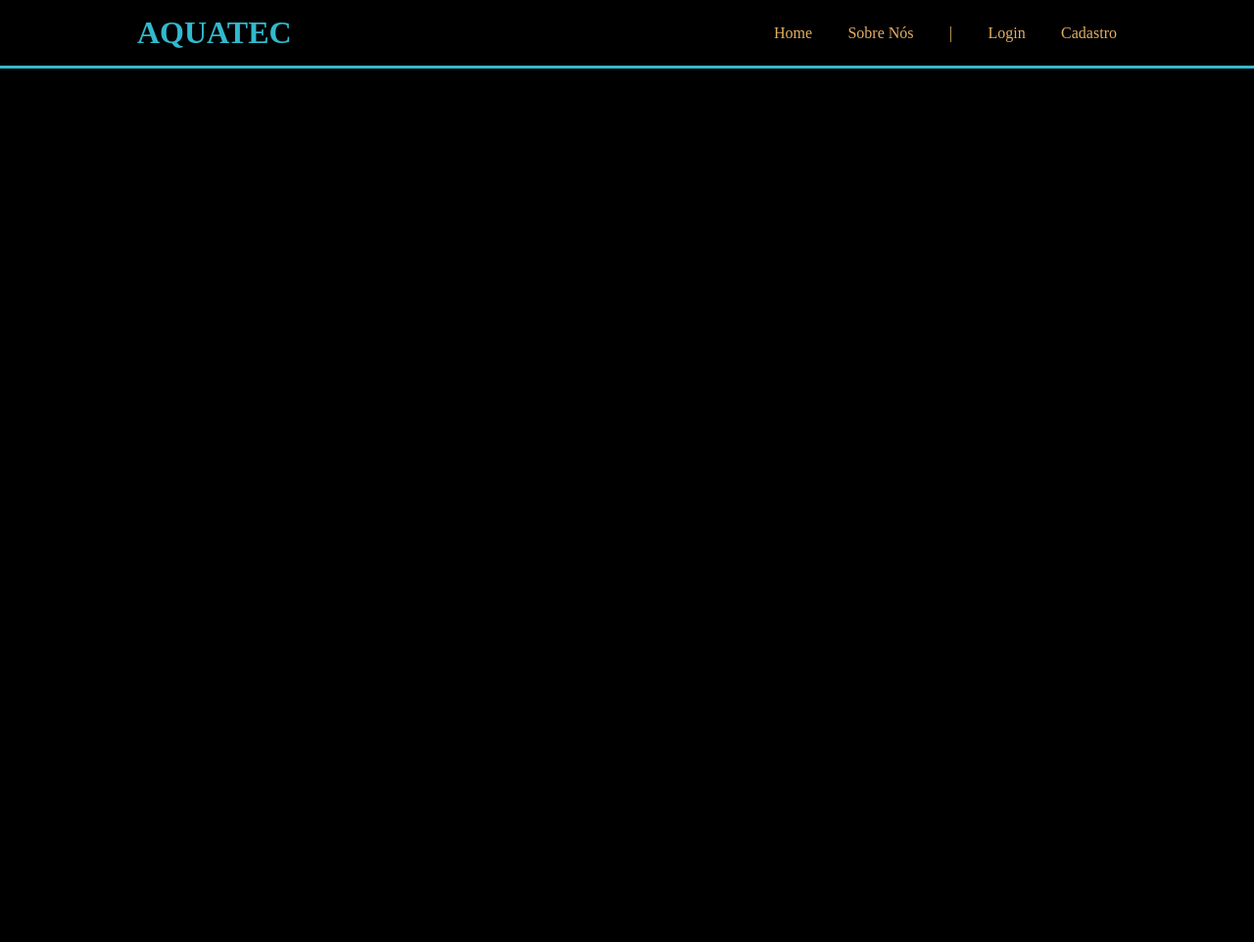
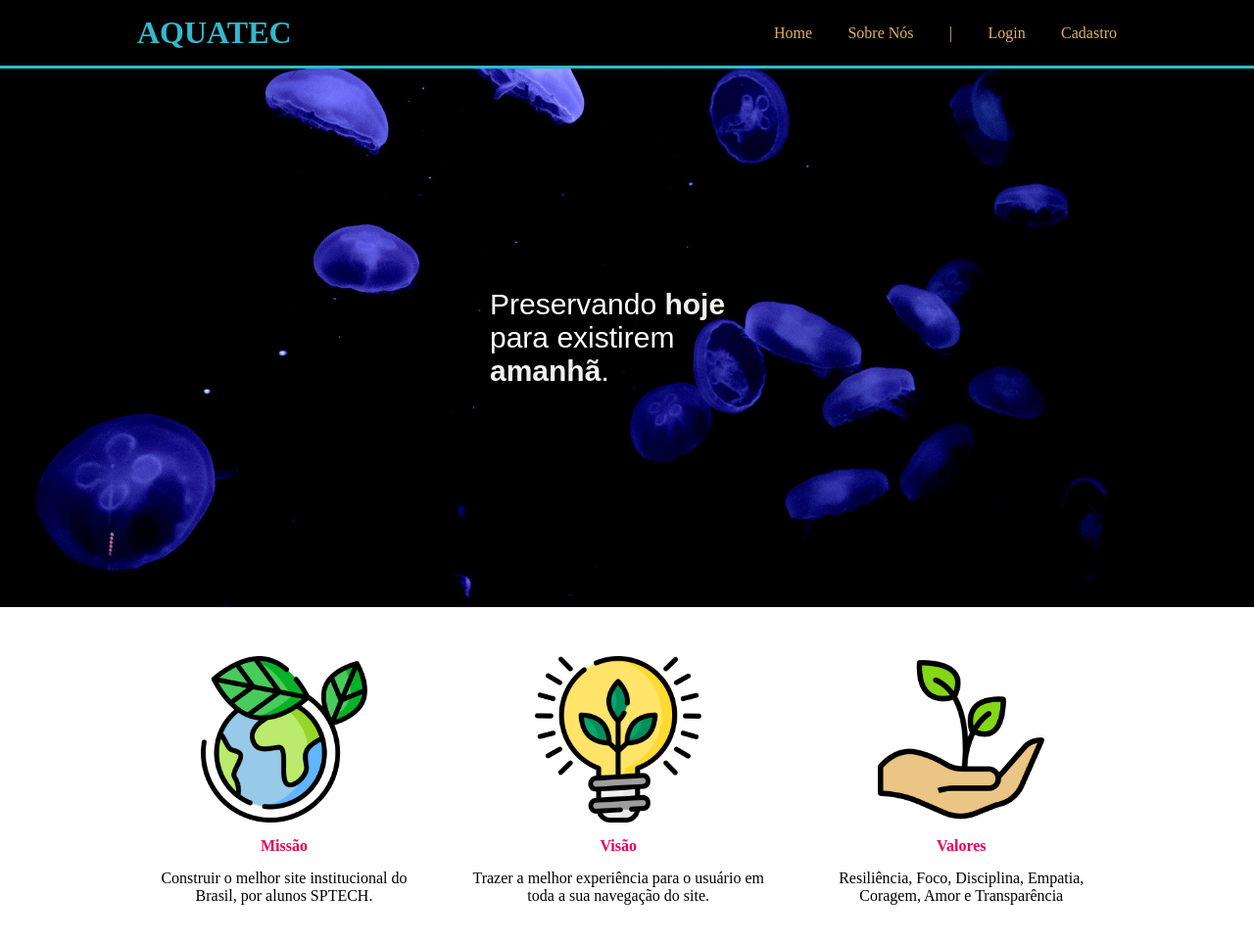
Before and after one commit to lealivia/Site-Aula1, a plain HTML site: page index.HTML in a window 1280 px wide. Shown: the whole page at 98% size. Before the commit the page ends 800 px from the top, so only its background shows below. Drawn offline with Linux system fonts and the light colour scheme.

Commit message:
Adicionando classes Banner e Social ao site institucional

```diff
--- a/estilos.CSS
+++ b/estilos.CSS
@@ -1,13 +1,13 @@
 * {
     padding: 0%;
     margin: 0%;
-    background-color: black;
     color: #f1f1f1;
 }
 
 .header{
     padding: 15px;
     border-bottom: 3px solid #32b9cd;
+    background-color: black;
 }
 
 .container {
@@ -34,3 +34,48 @@ ul{
 li{
     color: #e3b062 ;
 }
+
+.banner{
+    background-image: url("./img/bg-jelly-fish-para_outras_pags.png");
+    padding: 100px 0;
+}
+
+.banner .container{
+    height: 350px;
+    align-items: center;
+    justify-content: center;
+}
+
+.banner p {
+    width: 280px;
+    color: #ffffff;
+    font-size: 30px;
+    font-family: Arial, Helvetica, sans-serif;
+}
+
+.social{
+    margin: 50px 0;
+}
+
+.social .caixas, .caixa{
+    display: flex;
+}
+
+.caixa{
+    flex-direction: column;
+    align-items: center;
+    margin: 0 15px;
+}
+.caixa h4 {
+    margin: 15px 0;
+    color: #e6005a;
+}
+
+.caixa p{
+    text-align: center;
+    color:black;
+}
+
+.caixa img {
+    width: 170px;
+}
--- a/index.HTML
+++ b/index.HTML
@@ -5,7 +5,7 @@
     <meta http-equiv="X-UA-Compatible" content="IE=edge">
     <meta name="viewport" content="width=device-width, initial-scale=1.0">
     <link rel="stylesheet" href="estilos.CSS">
-    <title>Document</title>
+    <title>Site Institucional</title>
 </head>
 
 <body>
@@ -23,5 +23,33 @@
         </div>
      </div>
     </div>
+
+    <div class="banner">
+        <div class="container">
+            <p>Preservando <b>hoje</b> para existirem <b>amanhã</b>.</p>
+        </div>
+    </div>
+
+    <div class="social">
+        <div class="container">
+            <div class="caixas">
+                <div class="caixa">
+                    <img src="./img/planet-earth_color.png" alt="Imagem sobre nossa Missão">
+                    <h4>Missão</h4>
+                    <p>Construir o melhor site institucional do Brasil, por alunos SPTECH.</p>
+                </div>
+                <div class="caixa">
+                    <img src="./img/lightbulb_color.png" alt="Imagem sobre nossa Visão">
+                    <h4>Visão</h4>
+                    <p>Trazer a melhor experiência para o usuário em toda a sua navegação do site.</p>
+                </div>
+                <div class="caixa">
+                    <img src="./img/growth_color.png" alt="Imagem sobre nossos Valores">
+                    <h4>Valores</h4>
+                    <p>Resiliência, Foco, Disciplina, Empatia, Coragem, Amor e Transparência</p>
+                </div>
+            </div>
+        </div>
+    </div>
 </body>
 </html>
```
Also changed, not shown: img/bg-jelly-fish-para_outras_pags.png (added), img/growth_color.png (added), img/lightbulb_color.png (added), img/planet-earth_color.png (added).
